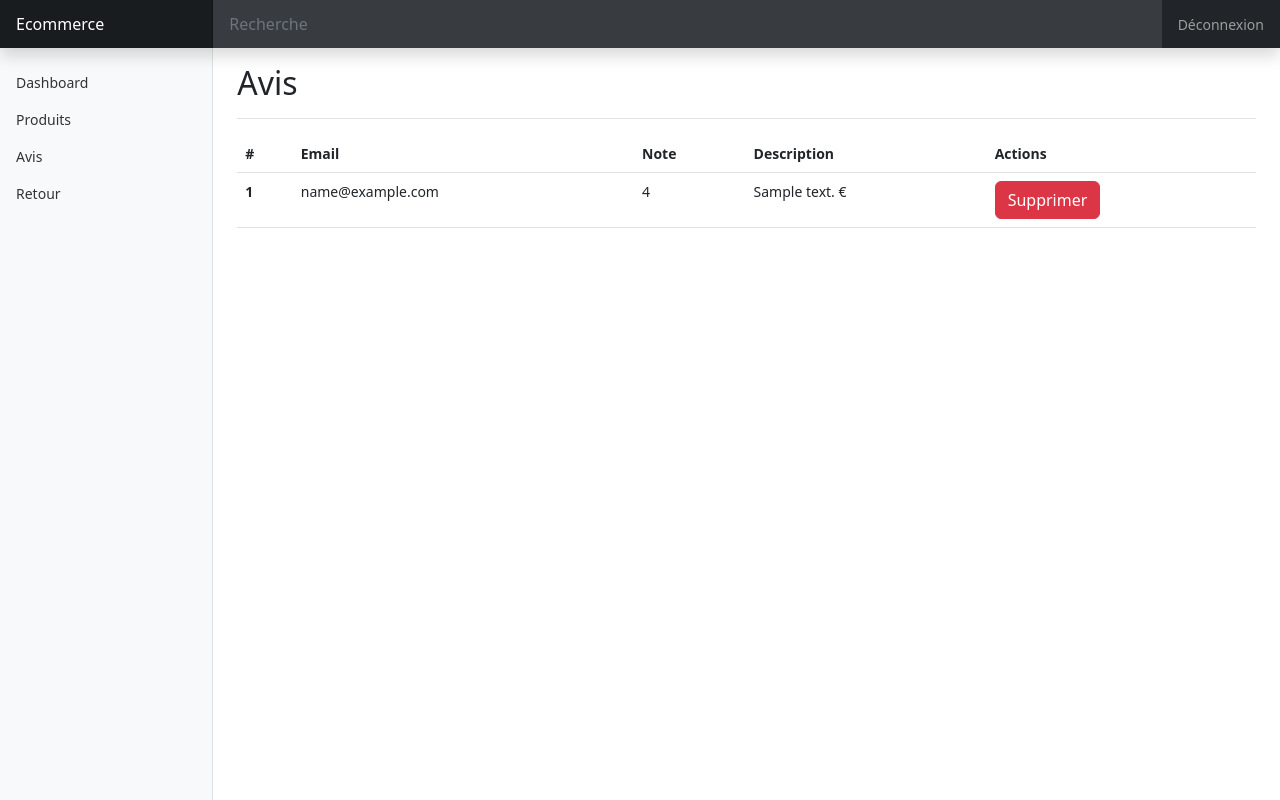
After one commit to WebioVG/ECF-Back, a Symfony app: template templates/admin/reviews.html.twig in a window 1280 px wide. The commit adds this page. Run offline with Twig, Linux system fonts and the light colour scheme; the template is opened without the code that fills it: most values are stand-ins (such as "Sample title", 1, 10 or a date in 2020); some libraries are stand-ins or nearby versions.

Commit message:
admin gestion of the reviews

```diff
--- a/templates/admin.html.twig
+++ b/templates/admin.html.twig
@@ -62,9 +62,15 @@
                                 </a>
                             </li>
                             <li class="nav-item">
-                                <a class="nav-link {{ app.request.get('_route') == 'admin_list' ? 'active' : ''}}" href="{{ path('admin_list') }}">
+                                <a class="nav-link {{ app.request.get('_route') == 'admin_products' ? 'active' : ''}}" href="{{ path('admin_products') }}">
                                     <span data-feather="file"></span>
                                     Produits
+                                </a>
+                            </li>
+                            <li class="nav-item">
+                                <a class="nav-link {{ app.request.get('_route') == 'admin_reviews' ? 'active' : ''}}" href="{{ path('admin_reviews') }}">
+                                    <span data-feather="file"></span>
+                                    Avis
                                 </a>
                             </li>
                             <li class="nav-item">
--- a/templates/admin/index.html.twig
+++ b/templates/admin/index.html.twig
@@ -7,7 +7,7 @@
         <h1 class="h2">Dashboard</h1>
     </div>
 
-    <div>
-        Bonjour Fiorella
-    </div>
+    <p>
+        Bonjour <span class="fw-semibold">{{ app.user.name }}</span>.
+    </p>
 {% endblock %}
--- a/templates/admin/list.html.twig
+++ b/templates/admin/products.html.twig
@@ -30,7 +30,7 @@
                         <td>{{ (product.price/100) | number_format(2, '.') }} €</td>
                         <td>
                             <a class="btn btn-primary" href="{{ path('admin_edit', {'id': product.id}) }}">Modifier</a>
-                            <form action="{{ path('admin_delete', {'id': product.id}) }}" method="post" style="display: inline;">
+                            <form action="{{ path('admin_delete_product', {'id': product.id}) }}" method="post" style="display: inline;">
                                 <button class="btn btn-danger" type="submit">Supprimer</button>
                             </form>
                         </td>
--- /dev/null
+++ b/templates/admin/reviews.html.twig
@@ -0,0 +1,38 @@
+{% extends 'admin.html.twig' %}
+
+{% block title %}Admin - {{ parent() }}{% endblock %}
+
+{% block body %}
+    <div class="d-flex justify-content-between flex-wrap flex-md-nowrap align-items-center pt-3 pb-2 mb-3 border-bottom">
+        <h1 class="h2">Avis</h1>
+    </div>
+
+    <div>
+        <table class="table">
+            <thead>
+                <tr>
+                    <th scope="col">#</th>
+                    <th scope="col">Email</th>
+                    <th scope="col">Note</th>
+                    <th scope="col">Description</th>
+                    <th scope="col">Actions</th>
+                </tr>
+            </thead>
+            <tbody>
+                {% for review in reviews %}
+                    <tr>
+                        <th scope="row">{{ review.id }}</th>
+                        <td>{{ review.user.email }}</td>
+                        <td>{{ review.rating }}</td>
+                        <td>{{ review.description }} €</td>
+                        <td>
+                            <form action="{{ path('admin_delete_review', {'id': review.id}) }}" method="post" style="display: inline;">
+                                <button class="btn btn-danger" type="submit">Supprimer</button>
+                            </form>
+                        </td>
+                    </tr>
+                {% endfor %}
+            </tbody>
+        </table>
+    </div>
+{% endblock %}
```
Also changed, not shown: src/Controller/AdminController.php (+31 -6 lines).
